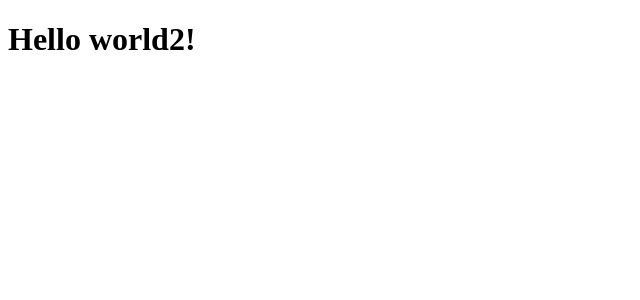
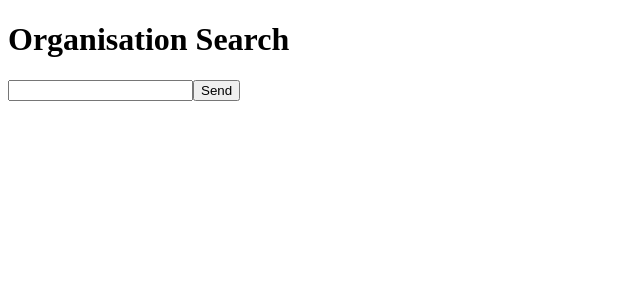
Before and after one commit to belanglos/react-ts-boilerplate, a React (Vite) app: page / in a window 1280 px wide. Shown: the top 300 px of the page, without its empty margins (0-640 px from the left). Built offline with nearby package versions, Linux system fonts and the light colour scheme.

Commit message:
Added test tools and wrote a working test.

```diff
--- /dev/null
+++ b/jest.config.js
@@ -0,0 +1,5 @@
+/** @type {import('ts-jest/dist/types').InitialOptionsTsJest} */
+module.exports = {
+  preset: 'ts-jest',
+  testEnvironment: 'jsdom',
+};
--- a/src/App.tsx
+++ b/src/App.tsx
@@ -1,7 +1,8 @@
 import React from 'react';
+import OrganisationSearch from './OrganisationSearch'
 
 function App() {
-    return <h1>Hello world2!</h1>;
+    return <OrganisationSearch/>;
 }
 
 export default App;
--- /dev/null
+++ b/src/OrganisationSearch.tsx
@@ -0,0 +1,40 @@
+import React, { useState } from 'react';
+import api from './control/api';
+
+const OrganisationSearch = () => {
+    const [inputText, setInputText] = useState('');
+    const [organisationName, setOrganisationName] = useState('');
+
+    const handleTextChange = (event: React.ChangeEvent<HTMLInputElement>) => {
+        setInputText(event.target.value);
+    };
+
+    const handleSend = () => {
+		setInputText('');
+		setOrganisationName(api.getOrganisation());
+    };
+
+//	function getOrganisation() {
+//	    const orgName: string = 'SomeOrg';
+//	    return orgName;
+//	}
+
+    return (
+        <div>
+			<h1>Organisation Search</h1>
+            <input
+                type="text"
+                data-testid="organisationSearchInput"
+                value={inputText}
+                onChange={handleTextChange}
+            />
+            <button data-testid="sendButton" onClick={handleSend}>
+                Send
+            </button>
+
+            <div data-testid="organisationName">{organisationName}</div>
+        </div>
+    );
+};
+
+export default OrganisationSearch;
--- /dev/null
+++ b/src/control/api.ts
@@ -0,0 +1,5 @@
+function getOrganisation() {
+    return 'SomeOtherOrg';
+}
+
+export default { getOrganisation };
```
Also changed, not shown: package.json (+10 -1 lines), src/index.tsx (+4 -4 lines), 2 other files (tests, documents, lock files or other folders).
